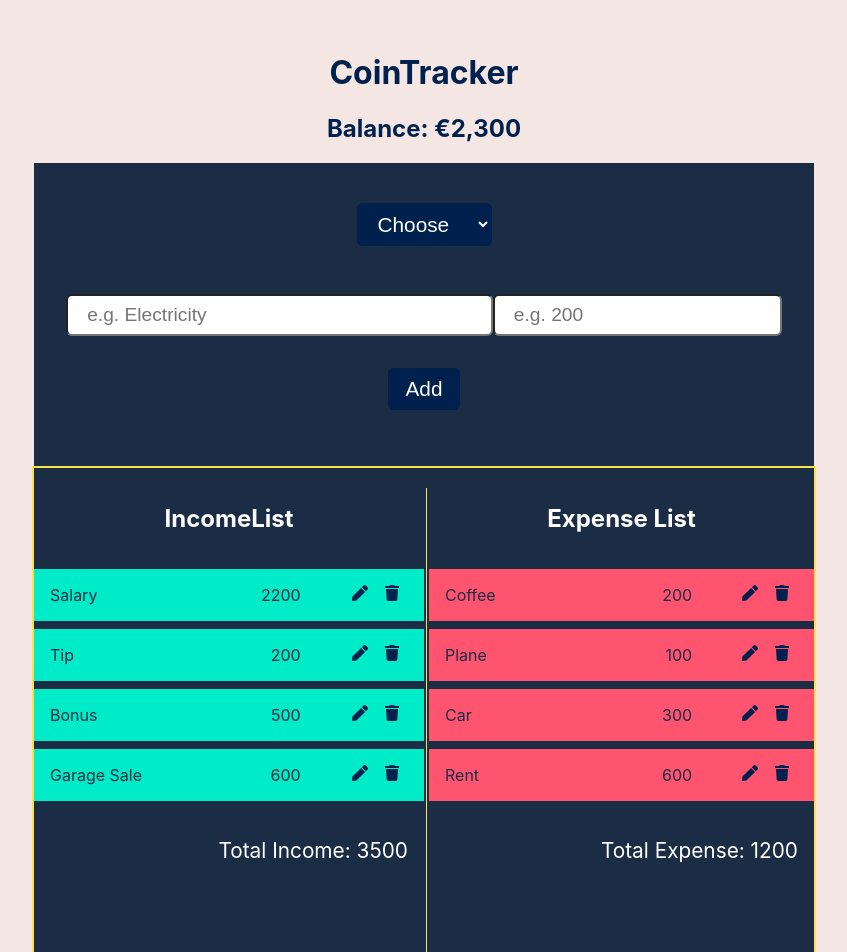
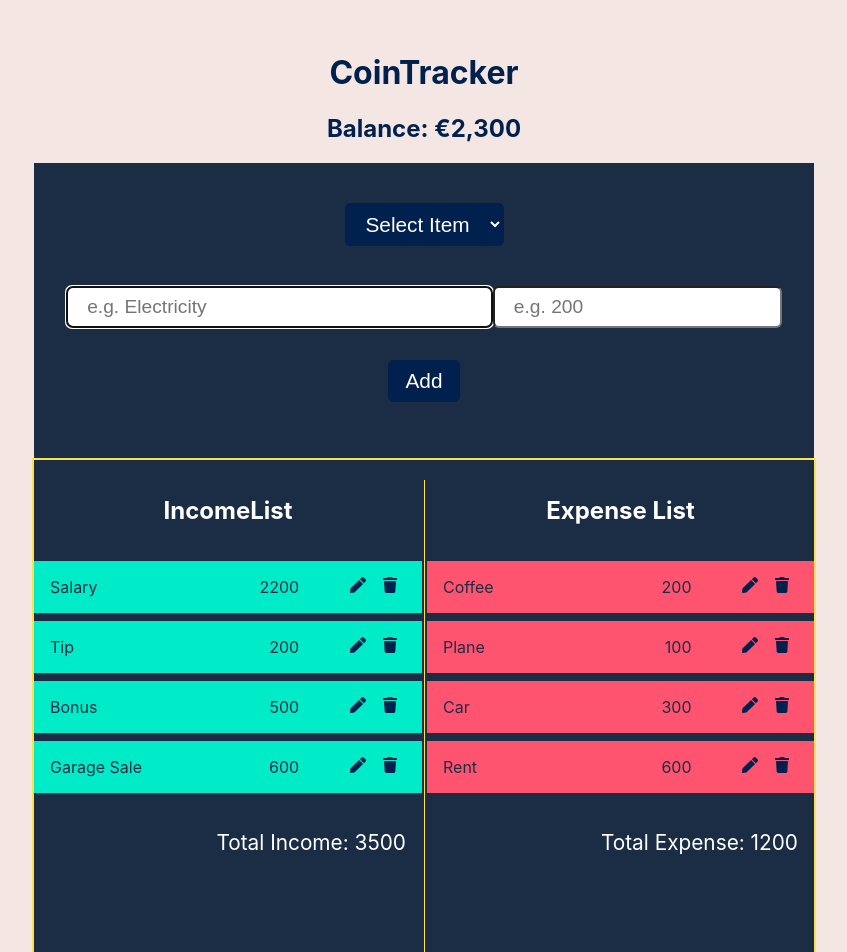
Before and after one commit to haigussa/coin-tracker, a React (Create React App) app: page / in a window 1280 px wide. Shown: the top 952 px of the page, without its empty margins (216-1063 px from the left). Built offline with nearby package versions, Linux system fonts and the light colour scheme.

Commit message:
Delete and Combine Styles for Income and Expense using Styled Components props Fix bug caused by parsing strings instead of number

```diff
--- a/src/AddCoinForm.js
+++ b/src/AddCoinForm.js
@@ -13,12 +13,14 @@ const AddCoinForm = () => {
 
     const [isIncome, setIsIncome] = useState(null)
 
+
     const handleTypeChange = e => {
         if (e.target.value === "incomeValue") {
             setIsIncome(true)
         } else if (e.target.value === "expenseValue") {
             setIsIncome(false)
         } else {
+            setIsIncome(null)
         }
     }
 
@@ -26,24 +28,24 @@ const AddCoinForm = () => {
         setInputName(e.target.value)
     }
     const handleAmountChange = e => {
-        setInputAmount(parseInt(e.target.value))
+        setInputAmount(e.target.value)
     }
 
     const handleSubmit = e => {
         e.preventDefault()
         if (isIncome === true) {
             inputName !== "" && inputAmount !== "" &&
-                addIncome(inputName, inputAmount.toLocaleString(), v4())
+                addIncome(inputName, parseInt(inputAmount), v4())
             setInputName("")
             setInputAmount("")
         } else if (isIncome === false) {
             inputName !== "" && inputAmount !== "" &&
-                addExpense(inputName, inputAmount.toLocaleString(), v4())
+                addExpense(inputName, parseInt(inputAmount), v4())
             setInputName("")
             setInputAmount("")
         }
         else if (isIncome === null) {
-            alert("All fields are mandatory")
+            alert("Please choose Income or Expense")
         }
     }
 
@@ -53,7 +55,7 @@ const AddCoinForm = () => {
                 <label htmlFor="addCoinForm" />
                 <div className="type-selector">
                     <select name="income-expense" id="income-expense" onChange={handleTypeChange} defaultValue={"choose"}>
-                        <option value="choose" disabled >Choose</option>
+                        <option value="choose" disabled >Select Item</option>
                         <option value="incomeValue">Income</option>
                         <option value="expenseValue">Expense</option>
                     </select>
@@ -61,7 +63,7 @@ const AddCoinForm = () => {
                 <div className="input-container">
                     <div className="input-item input-name-container">
                         <label htmlFor="inputName"></label>
-                        <input name="inputName" id="inputName" type="text" value={inputName} placeholder="e.g. Electricity" onChange={handleNameChange} />
+                        <input name="inputName" id="inputName" type="text" value={inputName} placeholder="e.g. Electricity" onChange={handleNameChange} autoFocus />
                     </div>
                     <div className="input-item input-amount-container">
                         <label htmlFor="inputAmount"></label>
--- a/src/components/expense/ExpenseContext.js
+++ b/src/components/expense/ExpenseContext.js
@@ -13,7 +13,7 @@ const ExpenseContextProvider = ({ children }) => {
     ])
 
     const totalExpense = expenses.reduce((acc, cur) => {
-        return acc += cur.expenseAmount
+        return acc += parseInt(cur.expenseAmount)
     }, 0)
 
     const addExpense = (expenseName, expenseAmount, id) => {
--- a/src/components/expense/ExpenseItem.js
+++ b/src/components/expense/ExpenseItem.js
@@ -1,5 +1,5 @@
 import React, { useState } from 'react'
-import StyledIncomeExpenseItem from '../styles/StyledIncomeExpenseItem'
+import StyledItem from '../styles/StyledItem'
 import { FaPen, FaTrash, FaCheck, FaWindowClose } from 'react-icons/fa'
 
 const ExpenseItem = ({ id, expenseName, expenseAmount, editExpense, deleteExpense }) => {
@@ -32,7 +32,7 @@ const ExpenseItem = ({ id, expenseName, expenseAmount, editExpense, deleteExpens
 
     return (
         !isEditing ?
-            <StyledIncomeExpenseItem style={{ backgroundColor: "#FF5470" }}>
+            <StyledItem >
                 <div className="item-container">
 
                     <div className="expense-name">{expenseName}</div>
@@ -42,16 +42,16 @@ const ExpenseItem = ({ id, expenseName, expenseAmount, editExpense, deleteExpens
                     <button onClick={handleEdit}><FaPen /></button>
                     <button onClick={handleDelete}><FaTrash /></button>
                 </div>
-            </StyledIncomeExpenseItem> :
+            </StyledItem> :
             <form onSubmit={handleSubmit}>
-                <StyledIncomeExpenseItem>
+                <StyledItem>
                     <div className="expense-name" ><input name="expenseName" value={state.expenseName} onChange={handleChange} type="text" /> </div>
                     <div className="expense-amount"><input name="expenseAmount" value={state.expenseAmount} onChange={handleChange} type="number" /></div>
                     <div className="fa-btn">
                         <button type="submit" onClick={handleSubmit}><FaCheck/></button>
                         <button onClick={handleCancel}><FaWindowClose/></button>
                     </div>
-                </StyledIncomeExpenseItem>
+                </StyledItem>
             </form>
 
     )
--- a/src/components/expense/ExpenseList.js
+++ b/src/components/expense/ExpenseList.js
@@ -1,23 +1,24 @@
 import React, { useContext } from 'react'
 import { ExpenseContext } from './ExpenseContext'
 import ExpenseItem from './ExpenseItem'
-import StyledExpenseList from '../styles/StyledExpenseList'
+import StyledList, { ListHeading } from '../styles/StyledList'
+
 
 const ExpenseList = () => {
     const { expenses, totalExpense, editExpense, deleteExpense} = useContext(ExpenseContext)
     const expenseElements = expenses.map(exp => <ExpenseItem key={exp.id} id={exp.id} expenseName={exp.expenseName} expenseAmount={exp.expenseAmount} editExpense={editExpense} deleteExpense={deleteExpense} />)
     return (
         expenses.length?
-        <StyledExpenseList>
+        <StyledList containerType="expense">
+            <ListHeading>
             <h2>Expense List</h2>
             {expenseElements}
             <p className="total-income">Total Expense: {totalExpense}</p>
-        </StyledExpenseList>:
-        <StyledExpenseList>
+            </ListHeading>
+        </StyledList>:
+        <StyledList>
             <h2>No Expenses</h2>
-            {/* {expenseElements} */}
-            {/* <p className="total-income">Total Expense: {totalExpense}</p> */}
-        </StyledExpenseList>
+        </StyledList>
     )
 }
 
--- a/src/components/income/IncomeList.js
+++ b/src/components/income/IncomeList.js
@@ -1,22 +1,24 @@
 import React, { useContext } from 'react'
 import IncomeItem from './IncomeItem'
 import { IncomeContext } from '../income/IncomeContext'
-import StyledIncomeList from '../styles/StyledIncomeList'
+import StyledList, { ListHeading } from '../styles/StyledList'
 
 const IncomeList = () => {
     const { incomes, totalIncome, editIncome, deleteIncome } = useContext(IncomeContext)
     const incomeElements = incomes.map(inc => <IncomeItem key={inc.id} id={inc.id} incomeName={inc.incomeName} incomeAmount={inc.incomeAmount} editIncome={editIncome} deleteIncome={deleteIncome} />)
 
     return (
-        incomes.length?
-        <StyledIncomeList>
-            <h2>IncomeList</h2>
-            {incomeElements}
-            <p className="total-income">Total Income: {totalIncome}</p>
-        </StyledIncomeList>:
-        <StyledIncomeList>
-            <h2>No Income</h2>
-        </StyledIncomeList>
+        incomes.length ?
+            <StyledList containerType="income">
+                <ListHeading>
+                    <h2>IncomeList</h2>
+                    {incomeElements}
+                    <p className="total-income">Total Income: {totalIncome}</p>
+                </ListHeading>
+            </StyledList> :
+            <StyledList>
+                <h2>No Income</h2>
+            </StyledList>
     )
 
 }
--- a/src/components/income/incomeItem.js
+++ b/src/components/income/incomeItem.js
@@ -1,5 +1,5 @@
 import React, { useState } from 'react'
-import StyledIncomeExpenseItem from '../styles/StyledIncomeExpenseItem'
+import StyledItem from '../styles/StyledItem'
 import { FaPen, FaTrash, FaCheck, FaWindowClose } from 'react-icons/fa'
 
 
@@ -33,7 +33,7 @@ const IncomeItem = ({ incomeName, incomeAmount, editIncome, id, deleteIncome })
     }
     return (
         !isEditing ? (
-            <StyledIncomeExpenseItem>
+            <StyledItem inputType="incomeRow">
                 <div className="item-container">
                     <div>{incomeName}</div>
                     <div>{incomeAmount}</div>
@@ -42,17 +42,17 @@ const IncomeItem = ({ incomeName, incomeAmount, editIncome, id, deleteIncome })
                     <button onClick={handleEdit}><FaPen/></button>
                     <button onClick={handleDelete}><FaTrash/></button>
                 </div>
-            </StyledIncomeExpenseItem>
+            </StyledItem>
         ) : (
                 <form onSubmit={handleSubmit}>
-                    <StyledIncomeExpenseItem>
+                    <StyledItem>
                         <input name="incomeName" type="text" value={state.incomeName} onChange={handleChange} />
                         <input name="incomeAmount" type="number" value={state.incomeAmount} onChange={handleChange} />
                         <div className="fa-btn">
                             <button type="submit" onClick={handleSubmit}><FaCheck/></button>
                             <button onClick={handleCancel}><FaWindowClose/></button>
                         </div>
-                    </StyledIncomeExpenseItem>
+                    </StyledItem>
                 </form>
             )
     )
--- a/src/components/styles/StyledAddCoinForm.js
+++ b/src/components/styles/StyledAddCoinForm.js
@@ -16,13 +16,14 @@ box-sizing:border-box;
      transition: all 0.3s;
      background-color:#00214D;
      color:white;
+     outline:none;
      &:hover{
          border: 1px solid #FDE24F;
          cursor: pointer;
      }
  }
  .input-container{
-     margin: 1rem auto;
+     margin: 0.5rem auto 1rem;
      max-width: 780px;
     display:flex;
     justify-content:space-between;
@@ -31,12 +32,13 @@ box-sizing:border-box;
         flex-direction:column;
         align-items: center;
         min-width: 100%;
+        margin: 0;
         .input-name-container input{
             margin: 1rem auto;
         }
     }
     .input-name-container{
-        flex-basis: 65%;
+        flex-basis: 60%;
         input{
             box-sizing:border-box;
             min-width:100%;
--- a/src/components/styles/StyledExpenseList.js
+++ /dev/null
@@ -1,23 +0,0 @@
-import styled from 'styled-components'
-
-const StyledExpenseList =  styled.ul`
-background-color:#1B2D45;
-margin:0;
-padding:0 0 0 2px;
-border-left: 1px solid #FDE24F;
-margin-left: 2px;
-min-height: 60vh;
-h2{
-    text-align:center;
-    padding:1rem;
-    color: white;
-}
-p{
-    padding:1rem;
-    color: white;
-    text-align: right;
-    font-size:1.3rem;
-}
-
-`
-export default StyledExpenseList
--- a/src/components/styles/StyledIncomeList.js
+++ /dev/null
@@ -1,22 +0,0 @@
-import styled from 'styled-components'
-
-const StyledIncomeList =  styled.ul`
-margin:0;
-padding:0;
-box-sizing:border-box;
-min-height: 60vh;
-
-h2{
-    color:white;
-    text-align:center;
-    padding:1rem;
-}
-p{
-    padding:1rem ;
-    color: white;
-    font-size:1.3rem;
-    text-align: right;
-
-}
-`
-export default StyledIncomeList
--- a/src/components/styles/StyledIncomeExpenseItem.js
+++ b/src/components/styles/StyledItem.js
@@ -1,9 +1,12 @@
 import styled from 'styled-components'
 
-const StyledIncomeExpenseItem = styled.li`
+const StyledItem = styled.li`
+        background-color: ${props =>
+                props.inputType === "incomeRow" ? "#00EBC7"
+                        : "#FF5470"
+        };
         box-sizing:border-box;
         list-style:none;
-        background-color: #00EBC7;
         padding: 0.5rem 1rem ;
         margin: 0.5rem 0;
         color:#1B2D45;
@@ -25,7 +28,6 @@ const StyledIncomeExpenseItem = styled.li`
                 background-color: transparent;
                 border:none;
                 font-size: 1rem;
-                /* border:0.5px solid #FDE24F; */
                 color:#00214D;
                 align-self:center;
                 border-radius: 5px;
@@ -35,4 +37,4 @@ const StyledIncomeExpenseItem = styled.li`
  }
 `
 
-export default StyledIncomeExpenseItem
+export default StyledItem
--- /dev/null
+++ b/src/components/styles/StyledList.js
@@ -0,0 +1,31 @@
+import styled from 'styled-components'
+
+const StyledIncomeList = styled.ul`
+    box-sizing:border-box;
+    min-height: 60vh;
+    padding: ${props =>
+        props.containerType === "expense"
+            ? "0 0 0 2px"
+            : "0 2px 0 0"};
+    border-left:${props =>
+        props.containerType === "expense"
+        && "1px solid #FDE24F"} ;
+
+    @media(max-width: 780px){
+       min-height: 100%;
+    }
+`
+export const ListHeading = styled.div`
+    h2{
+        color:white;
+        text-align:center;
+        padding:1rem;
+    }
+    p{
+        padding:1rem ;
+        color: white;
+        font-size:1.3rem;
+        text-align: right;
+}
+`
+export default StyledIncomeList
```
Also changed, not shown: src/components/styles/StyledExpenseItem.js (deleted, +0 -17 lines).
